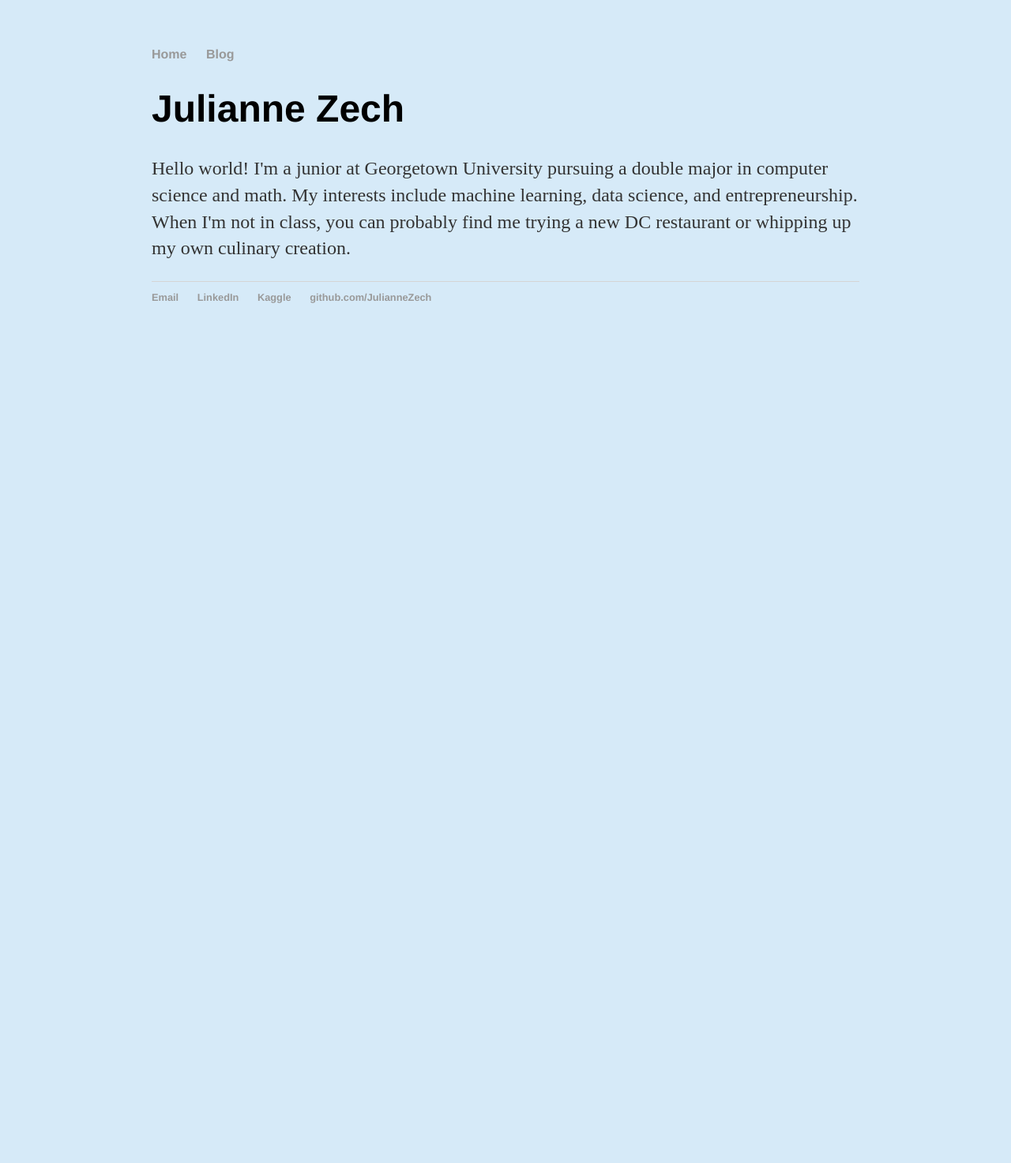
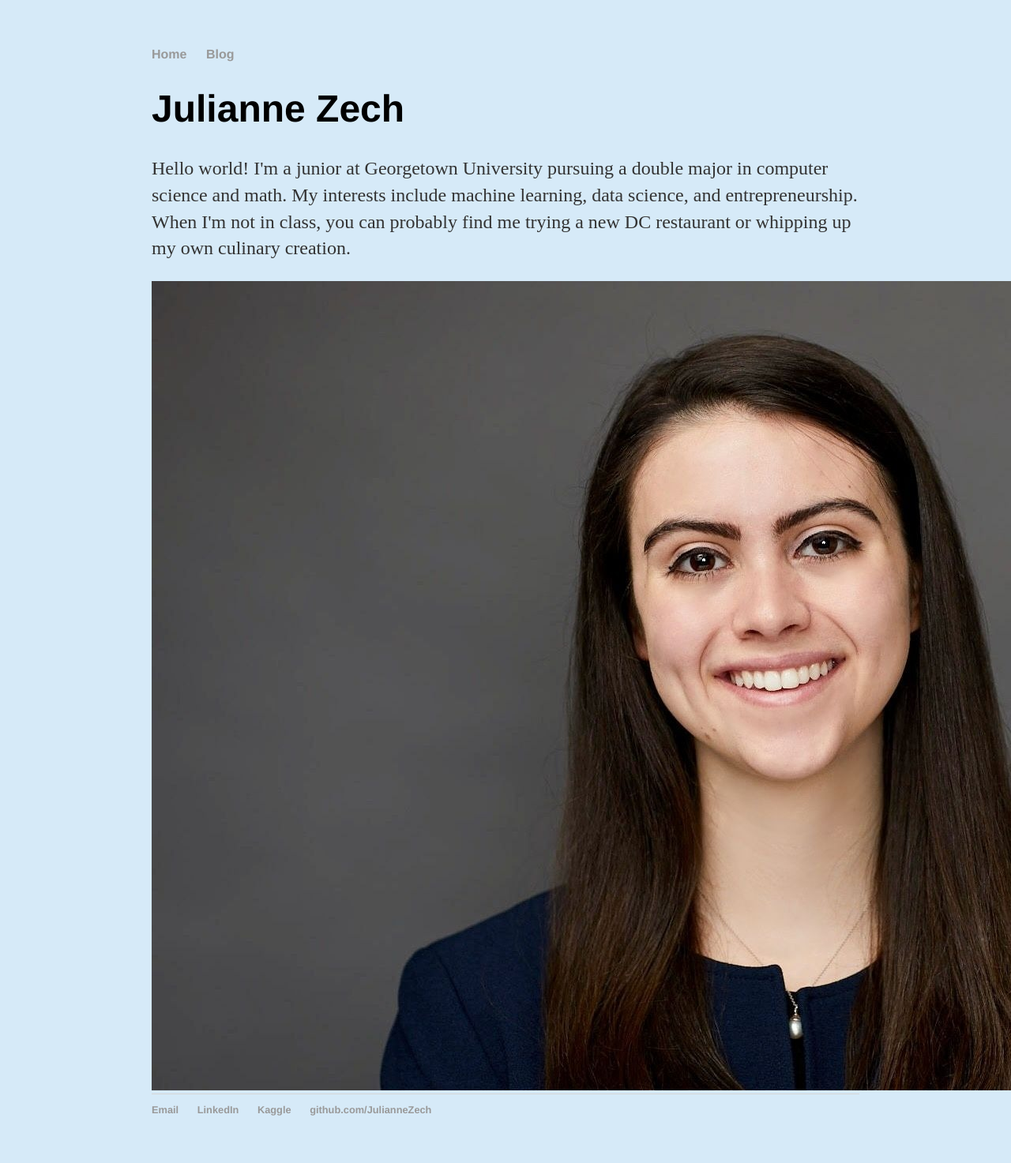
Before and after one commit to JulianneZech/JulianneZech.github.io, a Jekyll site: the page built from index.html, in a window 1280 px wide. Shown: the whole page at 79% size. Built offline with Jekyll 4.4.1, drawn with Linux system fonts in a browser that asks for light colours; before the commit the page ends 900 px from its top, so only the background shows below that.

Commit message:
Update default.html

```diff
--- a/_layouts/default.html
+++ b/_layouts/default.html
@@ -17,6 +17,8 @@
 
 			{{ content }}
 
+			<img src="https://github.com/JulianneZech/JulianneZech.github.io/blob/master/headshot_final.jpg">
+
 			</div><!-- /.container -->
 			<footer>
 	    		<ul>
```
